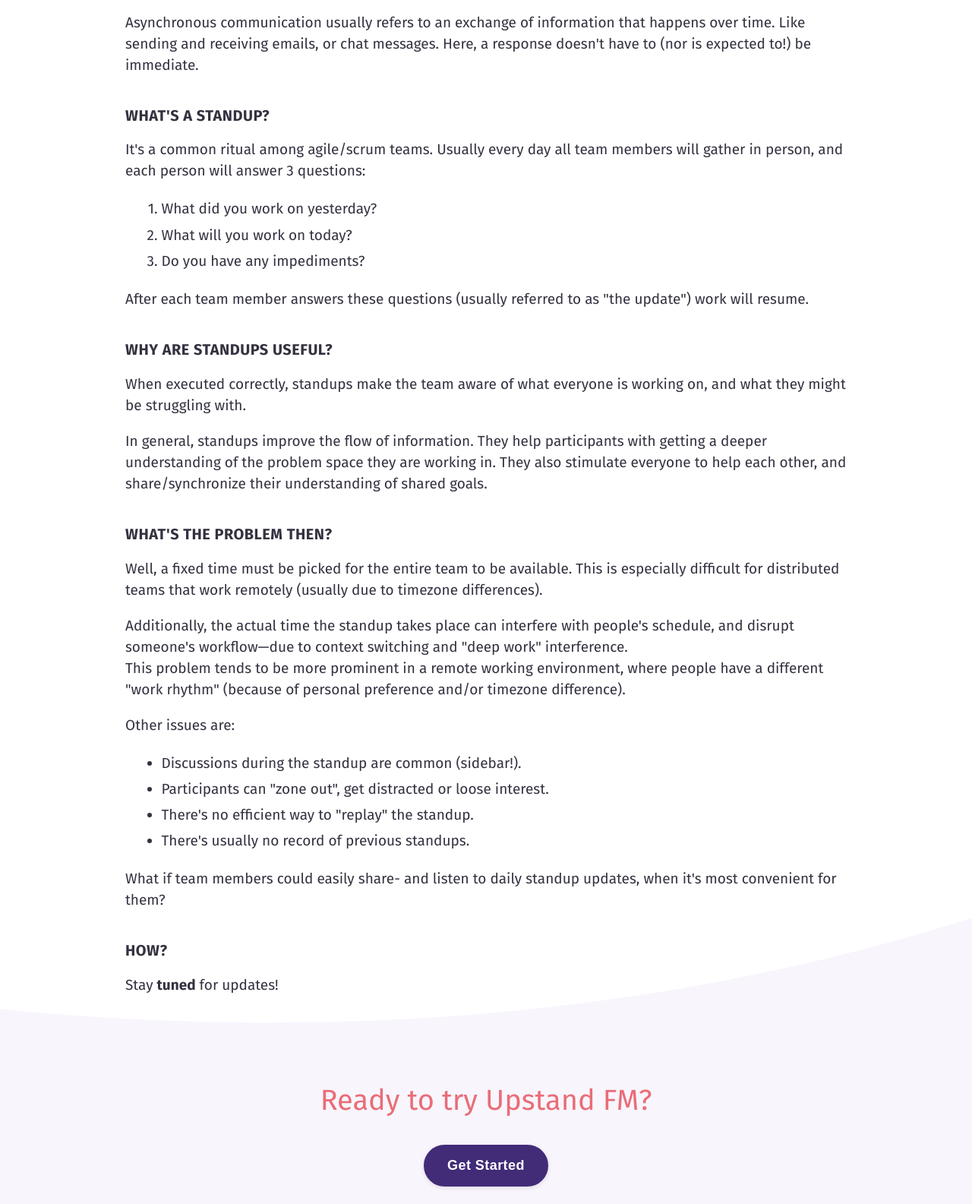
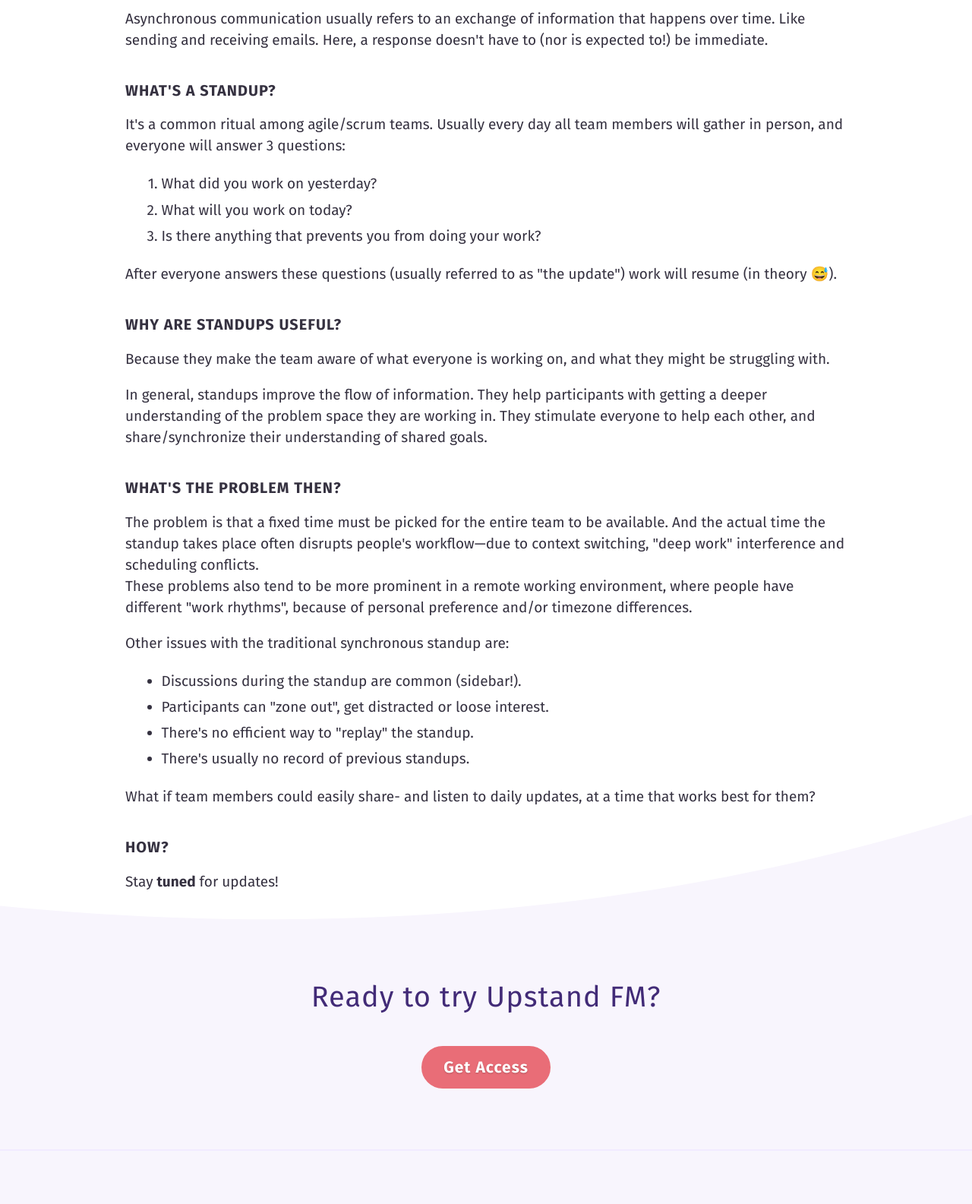
Before and after one commit to upstandfm/website, a website built with Parcel: page src/index.html in a window 1280 px wide. Shown: the part 1064-2649 px from the top of the page at 76% size. Built offline with nearby package versions, Linux system fonts and the light colour scheme.

Commit message:
Improve call to actions
- Add login link
- Get started buttons now give a way to request for access
- Make all buttons links
- Update website title
- Shorten website text
- Use accent color in CTA buttons
- Fix typo in README

```diff
--- a/src/index.css
+++ b/src/index.css
@@ -31,6 +31,8 @@
 
   /* Accent */
   --color-coral: #e96d77;
+  --color-light-coral: #f7747f;
+  /* --color-mint: #30e8b6; */
 }
 
 *,
@@ -51,9 +53,12 @@
 }
 
 a,
+a:focus,
+a:active,
 a:visited {
-  color: var(--color-coral);
+  color: var(--color-purple);
   font-weight: bold;
+  outline: none;
 }
 
 a:hover {
@@ -95,61 +100,63 @@
   background-color: var(--color-dirty-white);
 }
 
-.logo-with-name {
-  width: 160px;
-}
-
 .logo {
   width: 40px;
 }
 
 /* Buttons */
 
-button {
+.button,
+.button:focus,
+.button:active,
+.button:visited {
+  font-size: 21px;
+  font-weight: bold;
+  text-decoration: none;
+  text-transform: none;
+  text-shadow: 0 1px 2px rgba(105, 49, 54, 0.4);
+  letter-spacing: 1px;
   display: inline-block;
   box-sizing: border-box;
-  text-decoration: none;
-  text-transform: none;
   margin: 0;
-  padding: 14px 28px;
+  padding: 12px 26px;
+  color: var(--color-white);
+  background-color: var(--color-coral);
+  border: 3px solid var(--color-coral);
   border-radius: 33px;
-  font-size: 18px;
-  font-weight: bold;
-  letter-spacing: 0.025em;
-  box-shadow: 0px 2px 6px rgba(0, 0, 0, 0.1);
   transition: all 0.2s ease;
 }
 
-button:hover:enabled {
+.button:hover {
   cursor: pointer;
-  transform: scale(1.05);
+  background-color: var(--color-light-coral);
+  border-color: var(--color-light-coral);
 }
 
-button:disabled {
-  cursor: not-allowed;
-  opacity: 0.6;
-}
-
-button.primary {
-  background-color: var(--color-white);
-  border: 3px solid var(--color-white);
-  color: var(--color-purple);
-}
-
-button.secondary {
-  background-color: var(--color-purple);
-  border: 3px solid var(--color-purple);
-  color: var(--color-white);
-}
-
-button.vertical-space {
+.button.vertical-space {
   margin: 2em 0;
 }
 
 /* Header */
 
 #header {
+  display: grid;
+  grid-template-columns: 1fr 1fr;
+  align-items: center;
   padding: 1em;
+}
+
+.logo-with-name {
+  width: 160px;
+}
+
+.login,
+.login:focus,
+.login:active,
+.login:visited {
+  justify-self: end;
+  color: var(--color-white);
+  letter-spacing: 1px;
 }
 
 /* Hero */
@@ -163,17 +170,18 @@
 #hero h1 {
   color: var(--color-white);
   font-weight: normal;
+  letter-spacing: 1px;
 }
 
 #tagline {
   margin: 1em 0;
   padding: 0;
-  font-size: 46px;
+  font-size: 48px;
 }
 
 @media (max-width: 550px) {
   #tagline {
-    font-size: 36px;
+    font-size: 38px;
   }
 }
 
@@ -189,14 +197,15 @@
   text-transform: uppercase;
   font-size: 1.05em;
   font-weight: bold;
-  letter-spacing: 0.025em;
+  letter-spacing: 1px;
 }
 
 .cta-title {
   margin: 1em 0 0 0;
   font-size: 2em;
   font-weight: normal;
-  color: var(--color-coral);
+  letter-spacing: 1px;
+  color: var(--color-purple);
 }
 
 /* Content Borders */
--- a/src/index.html
+++ b/src/index.html
@@ -44,7 +44,7 @@
       }
     </script>
 
-    <title>Upstand FM</title>
+    <title>Website | Upstand FM</title>
   </head>
 
   <body>
@@ -54,6 +54,15 @@
         src="./svg/logo-with-name.svg"
         alt="logo with name upstand fm"
       />
+
+      <a
+        class="login"
+        target="_blank"
+        rel="noopener noreferrer"
+        href="https://app.upstand.fm"
+      >
+        Login
+      </a>
     </header>
 
     <main>
@@ -61,7 +70,13 @@
         <div class="center">
           <h1 id="tagline">Async standups for remote teams</h1>
 
-          <button class="primary">Get Started</button>
+          <a
+            class="button"
+            aria-role="button"
+            href="mailto:hi@upstand.fm?subject=Early access"
+          >
+            Get Access
+          </a>
         </div>
       </section>
 
@@ -94,76 +109,75 @@
           <h3 class="content-header">What does "async" mean?</h3>
 
           <p>
-            Async is short for asynchronous. And in this context it refers to
+            It&apos;s short for asynchronous. And in this context it refers to
             "how" we communicate within the team.
           </p>
 
           <p>
-            In contrast, synchronous communication usually refers to a
-            "face-to-face" exchange of information. Like having a meeting with
-            people that are all present in the same room, or doing a conference
-            call.
+            In contrast, synchronous communication usually refers to an
+            immediate "face-to-face" exchange of information. Like having a
+            meeting with people that are all present in the same room.
           </p>
 
           <p>
             Asynchronous communication usually refers to an exchange of
             information that happens over time. Like sending and receiving
-            emails, or chat messages. Here, a response doesn&apos;t have to (nor
-            is expected to!) be immediate.
+            emails. Here, a response doesn&apos;t have to (nor is expected to!)
+            be immediate.
           </p>
 
           <h3 class="content-header">What&apos;s a standup?</h3>
 
           <p>
             It&apos;s a common ritual among agile/scrum teams. Usually every day
-            all team members will gather in person, and each person will answer
-            3 questions:
+            all team members will gather in person, and everyone will answer 3
+            questions:
           </p>
 
           <ol>
             <li>What did you work on yesterday?</li>
             <li>What will you work on today?</li>
-            <li>Do you have any impediments?</li>
+            <li>Is there anything that prevents you from doing your work?</li>
           </ol>
 
           <p>
-            After each team member answers these questions (usually referred to
-            as "the update") work will resume.
+            After everyone answers these questions (usually referred to as "the
+            update") work will resume (in theory
+            <span
+              role="img"
+              aria-label="grinning face with aquinting eyes and sweat drop"
+            >
+              😅</span
+            >).
           </p>
 
           <h3 class="content-header">Why are standups useful?</h3>
 
           <p>
-            When executed correctly, standups make the team aware of what
-            everyone is working on, and what they might be struggling with.
+            Because they make the team aware of what everyone is working on, and
+            what they might be struggling with.
           </p>
 
           <p>
             In general, standups improve the flow of information. They help
             participants with getting a deeper understanding of the problem
-            space they are working in. They also stimulate everyone to help each
+            space they are working in. They stimulate everyone to help each
             other, and share/synchronize their understanding of shared goals.
           </p>
 
           <h3 class="content-header">What&apos;s the problem then?</h3>
 
           <p>
-            Well, a fixed time must be picked for the entire team to be
-            available. This is especially difficult for distributed teams that
-            work remotely (usually due to timezone differences).
+            The problem is that a fixed time must be picked for the entire team
+            to be available. And the actual time the standup takes place often
+            disrupts people&apos;s workflow&mdash;due to context switching,
+            "deep work" interference and scheduling conflicts.<br />
+            These problems also tend to be more prominent in a remote working
+            environment, where people have different "work rhythms", because of
+            personal preference and/or timezone differences.
           </p>
 
-          <p>
-            Additionally, the actual time the standup takes place can interfere
-            with people&apos;s schedule, and disrupt someone&apos;s
-            workflow&mdash;due to context switching and "deep work"
-            interference.<br />
-            This problem tends to be more prominent in a remote working
-            environment, where people have a different "work rhythm" (because of
-            personal preference and/or timezone difference).
-          </p>
-
-          <p>Other issues are:</p>
+          <p>Other issues with the traditional synchronous standup are:</p>
 
           <ul>
             <li>Discussions during the standup are common (sidebar!).</li>
@@ -178,8 +192,8 @@
           </ul>
 
           <p>
-            What if team members could easily share- and listen to daily standup
-            updates, when it&apos;s most convenient for them?
+            What if team members could easily share- and listen to daily
+            updates, at a time that works best for them?
           </p>
 
           <h3 class="content-header">How?</h3>
@@ -199,7 +213,13 @@
         <div class="wrapper center">
           <h2 class="cta-title">Ready to try Upstand FM?</h2>
 
-          <button class="secondary vertical-space">Get Started</button>
+          <a
+            class="button vertical-space"
+            aria-role="button"
+            href="mailto:hi@upstand.fm?subject=Early access"
+          >
+            Get Access
+          </a>
         </div>
       </section>
     </main>
```
Also changed, not shown: README.md.
